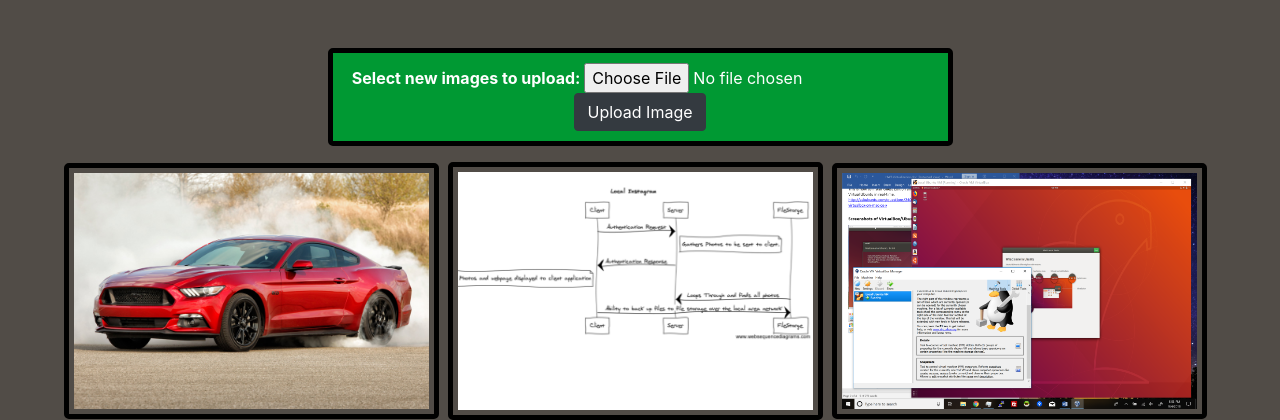
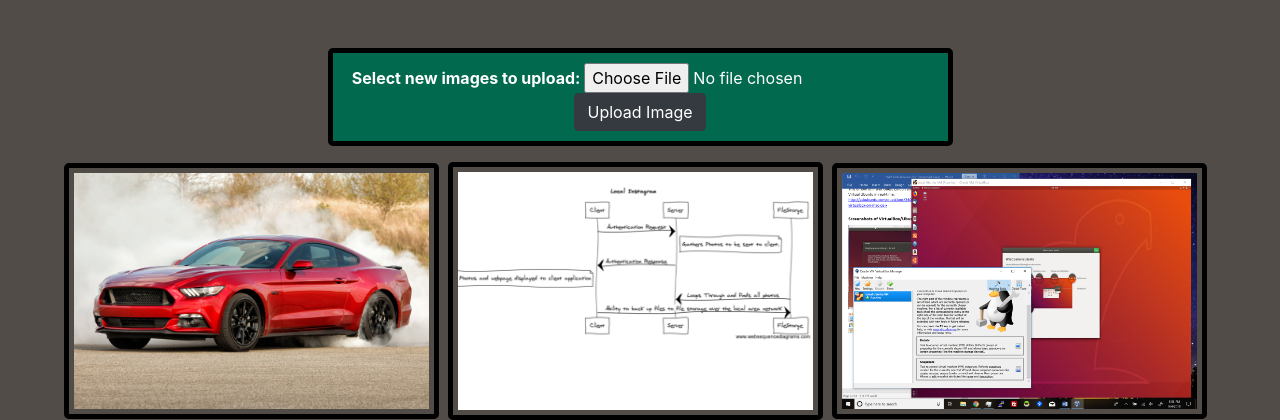
Before and after one commit to carterhickman/API, a PHP site: page /main.php?upload=1 in a window 1280 px wide. Shown: the top 420 px of the page. Run offline with PHP 8.4, Linux system fonts and the light colour scheme.

Commit message:
fixed green

```diff
--- a/Style/style.css
+++ b/Style/style.css
@@ -94,7 +94,7 @@ body{
 .photoSubmission{
 	font-weight: bold;
 	color: white;
-	background-color: #009933;
+	background-color: #00694e;
 	width: 50%;
 	padding: 10px;
 	border-style: solid;
```
